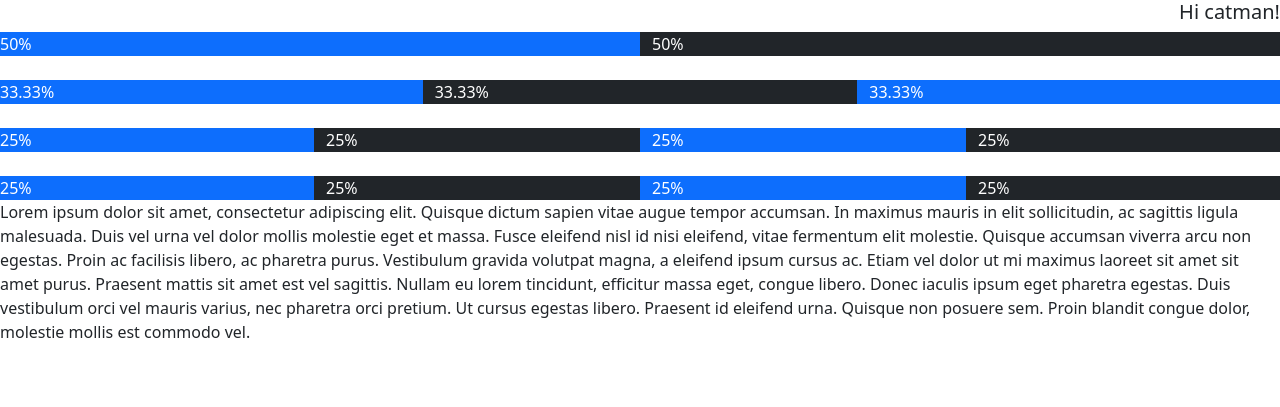
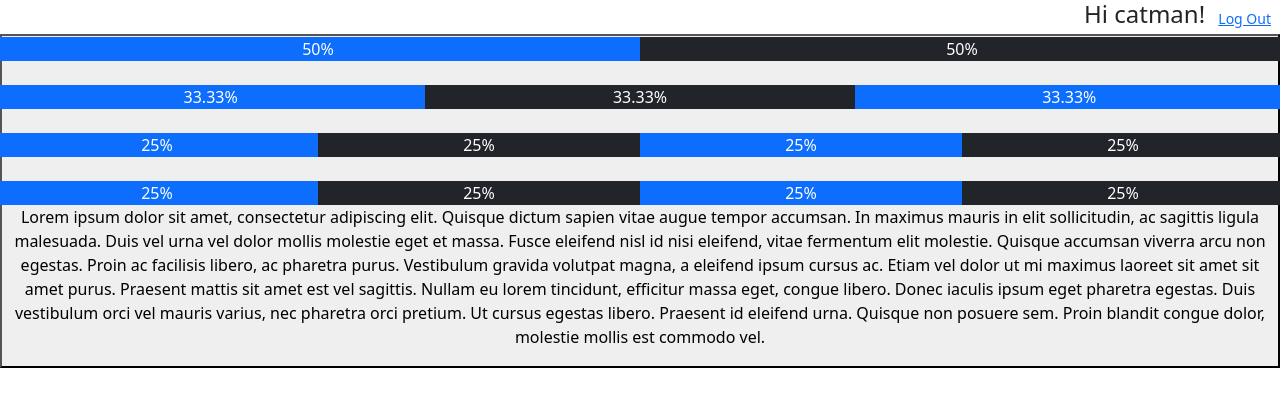
Before and after one commit to catmanti/consumable, a Django app: page / in a window 1280 px wide. Shown: the top 407 px of the page. Run offline with Django 5.2, Linux system fonts and the light colour scheme; a user stored in the database is signed in; some libraries are stand-ins or nearby versions.

Commit message:
Add Bootstrap to Logout page

```diff
--- a/consume/settings.py
+++ b/consume/settings.py
@@ -129,5 +129,5 @@
 # https://docs.djangoproject.com/en/5.0/ref/settings/#default-auto-field
 
 DEFAULT_AUTO_FIELD = "django.db.models.BigAutoField"
-LOGIN_REDIRECT_URL = "/"
-LOGOUT_REDIRECT_URL = "/"
+LOGIN_REDIRECT_URL = "home"
+LOGOUT_REDIRECT_URL = "home"
--- a/root/templates/home.html
+++ b/root/templates/home.html
@@ -3,11 +3,14 @@
 {% block content %}
 
 {% if user.is_authenticated %}
-<h5 class="text-end">Hi {{ user.username }}!</h5>
+<form class=" text-end" action="{% url 'logout' %}" method="post">
+    {% csrf_token %}
+    <span class="h4">Hi {{ user.username }}!</span>
+    <button class="btn btn-link btn-sm" type="submit">Log Out<button>
+</form>
 {% else %}
 <div class="text-end">
-
-    <p>You are not logged in</p>
+    <span class="h4">You are not logged in</span>
     <a href="{% url 'login' %}">Log In</a>
 </div>
 {% endif %}
```
Also changed, not shown: db.sqlite3.
